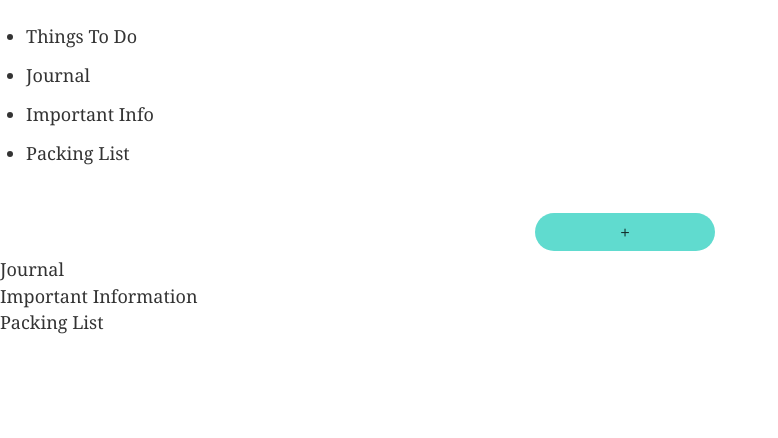
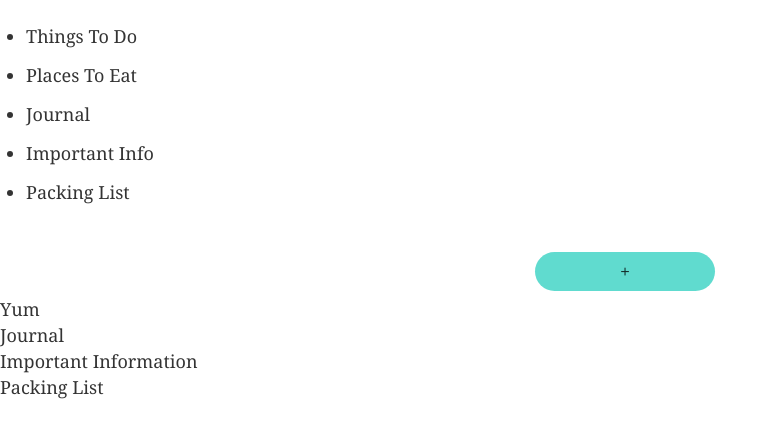
Before and after one commit to FeralDonut/TripTracker, a Gatsby site: page /planatrip in a window 1280 px wide. Shown: the part 112-550 px from the top of the page, without its empty margins (0-778 px from the left). Built offline with nearby package versions, Linux system fonts and the light colour scheme; Gatsby itself is replaced by a stand-in of ours.

Commit message:
Added Tab for eateries

```diff
--- a/src/components/Dashboard/Dashboard.js
+++ b/src/components/Dashboard/Dashboard.js
@@ -15,6 +15,7 @@ const Dashboard = props => {
 
   const tabLinks = [
     {tabName: 'attractions', tabText: 'Things To Do'},
+    {tabName: 'eateries', tabText: 'Places To Eat'},
     {tabName: 'journal', tabText: 'Journal'},
     {tabName: 'info', tabText: 'Important Info'},
     {tabName: 'packing', tabText: 'Packing List'},
@@ -46,6 +47,9 @@ const Dashboard = props => {
                   <TodoList />
                   <CreateTodo />
                 </TabPane>
+                <TabPane tabId="eateries">
+                  Yum
+                </TabPane>
                 <TabPane tabId="journal">
                   Journal
                 </TabPane>
--- a/src/components/Form/Form.js
+++ b/src/components/Form/Form.js
@@ -21,7 +21,7 @@ const Form = props => {
             text="Save"
             className={style.saveButton}
             onClick={handleSave}
-            // disabled={disabled}
+            disabled={disabled}
           />
           <Button
             text="Delete"
--- a/src/components/Trips/TripCard.js
+++ b/src/components/Trips/TripCard.js
@@ -4,7 +4,6 @@ import {
     Card,
     CardText,
     CardBody,
-    CardTitle,
     CardHeader,
 } from 'reactstrap';
 import style from './TripCardStyle.module.css';
```
